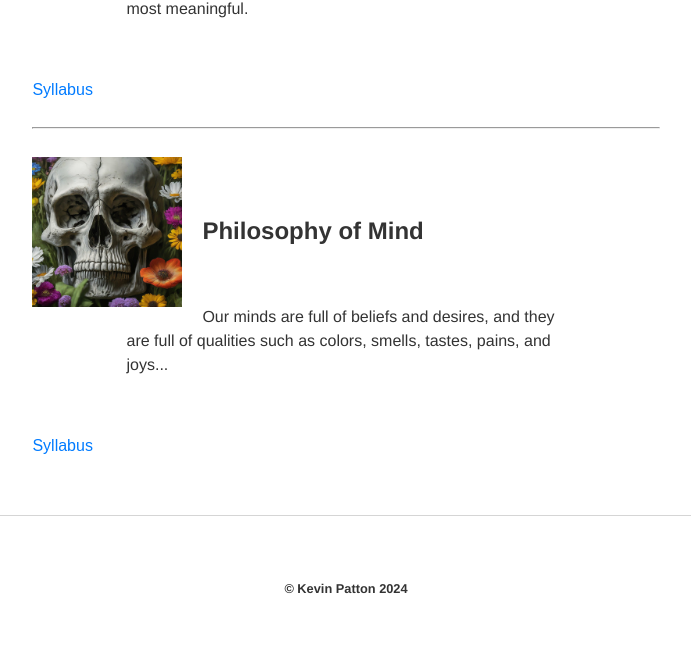
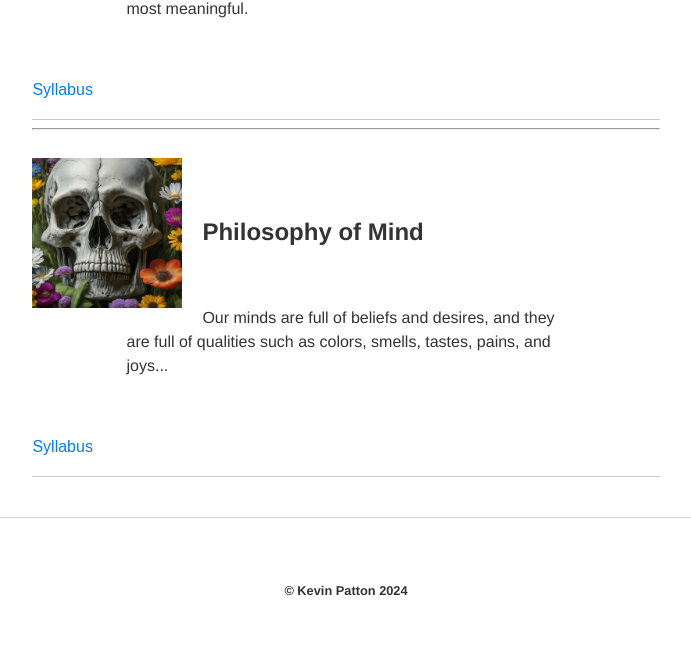
Before and after one commit to kevinjpatton/kevinjpatton.github.io, a Jekyll site: the page built from test.html, in a window 1280 px wide. Shown: the part 1111-1772 px from the top of the page, without its empty margins (294-985 px from the left). Built offline with Jekyll 4.4.1, drawn with Linux system fonts in a browser that asks for light colours; Markdown is read by kramdown in place of the engine named in the settings.

Commit message:
Update test.css

```diff
--- a/css/test.css
+++ b/css/test.css
@@ -188,7 +188,7 @@ p span[onclick]:hover {
 }
 
 .course {
-    border-bottom: 0px solid #ccc;
+    border-bottom: 1px solid #ccc;
     padding: 20px 0;
 }
 
```
